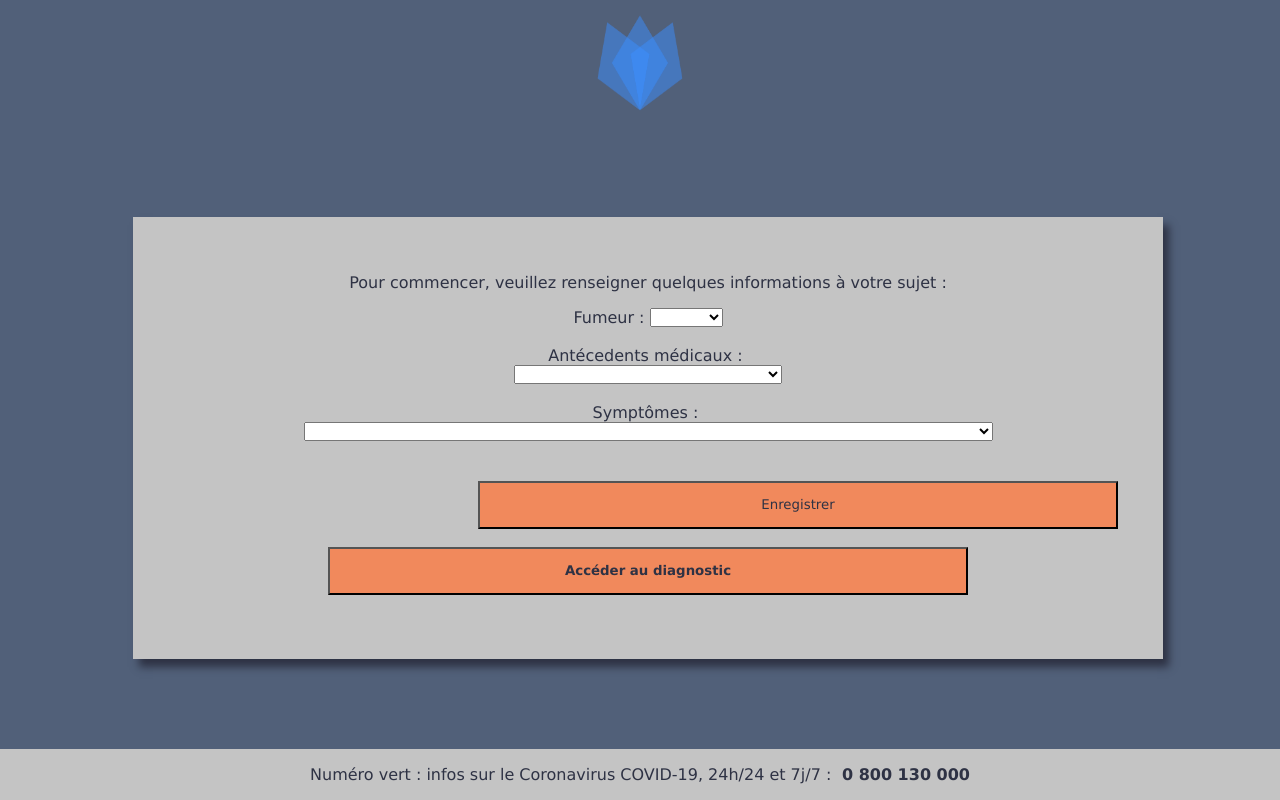
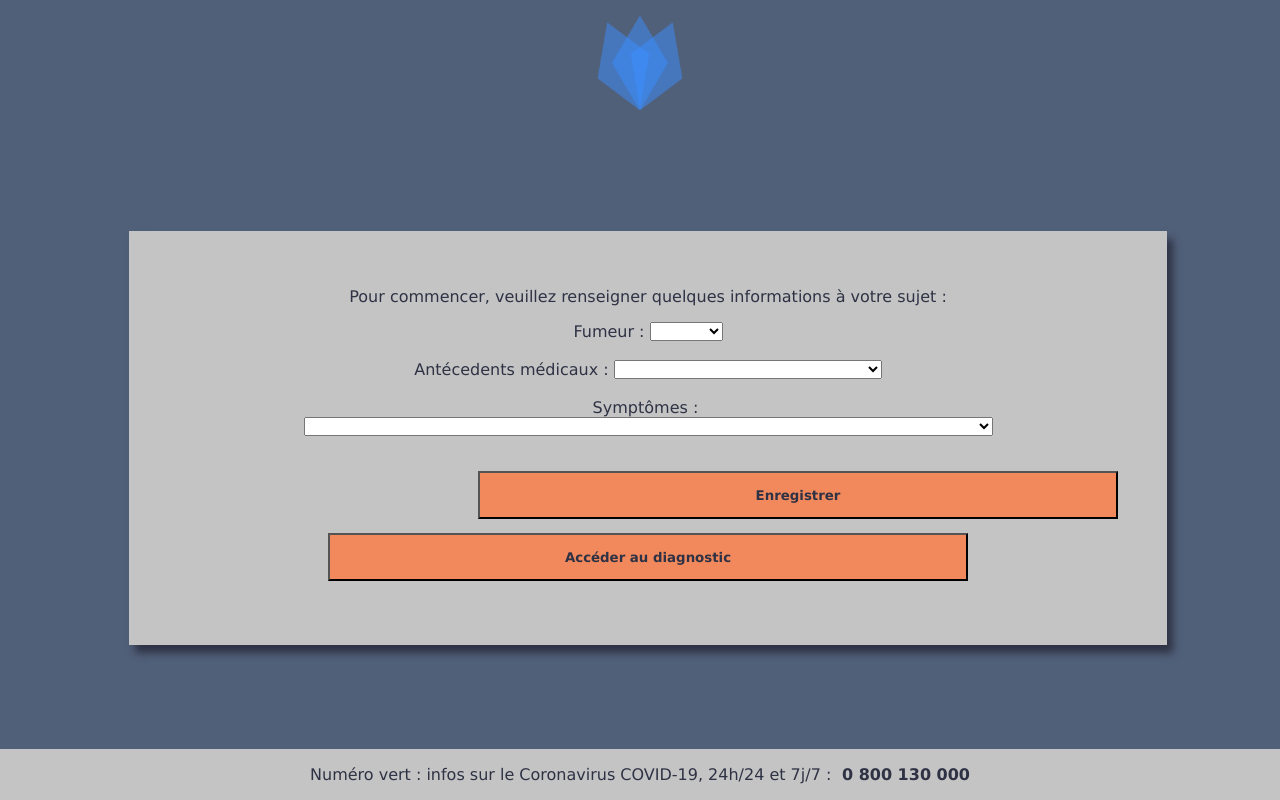
Before and after one commit to CharlesArnould/Detectoux_Projet, a Vue app: page /Test1 in a window 1280 px wide. Built offline with nearby package versions, Linux system fonts and the light colour scheme.

Commit message:
audio modif

```diff
--- a/src/views/Test1.vue
+++ b/src/views/Test1.vue
@@ -64,7 +64,7 @@
             <section class="main-controls">
               <canvas class="visualizer" height="60px"></canvas>
 
-              <button id="record" @click="record()">Enregistrer</button>
+              <button id="record" @click="record()"><b>Enregistrer</b></button>
             </section>
 
             <section id="sound_clips"></section>
@@ -137,7 +137,6 @@ export default {
 
               audio.setAttribute("controls", 1);
               deleteButton.innerHTML = "Delete";
-              clipLabel.innerHTML = "Votre toux";
 
               clipContainer.appendChild(audio);
               clipContainer.appendChild(clipLabel);
@@ -230,7 +229,7 @@ export default {
   display: flex;
   justify-content: center;
   align-items: center;
-  flex-direction: column;
+  flex-direction: row;
 }
 
 .test1_wrapper_rectangle_form_sympt {
@@ -281,17 +280,6 @@ body {
   height: 100%;
 }
 
-body {
-  font-family: "Helvetica Neue", Helvetica, Arial, sans-serif;
-  font-size: 0.8rem;
-}
-
-.wrapper {
-  height: 100%;
-  display: flex;
-  flex-direction: column;
-}
-
 h1,
 h2 {
   font-size: 2rem;
@@ -301,12 +289,7 @@ h2 {
 }
 
 .main-controls {
-  padding: 0.5rem 0;
-}
-
-button:active {
-  box-shadow: inset 0px 0px 20px rgba(0, 0, 0, 0.5);
-  transform: translateY(2px);
+  padding: 4px;
 }
 
 /* Make the clips use as much space as possible, and
@@ -317,11 +300,6 @@ button:active {
   overflow: auto;
 }
 
-/*
-section, article {
-  display: block;
-}*/
-
 .clip {
   padding-bottom: 1rem;
 }
@@ -330,11 +308,6 @@ audio {
   width: 100%;
   display: block;
   margin: 1rem auto 0.5rem;
-}
-
-.clip p {
-  display: inline-block;
-  font-size: 1rem;
 }
 
 .clip button {
```
